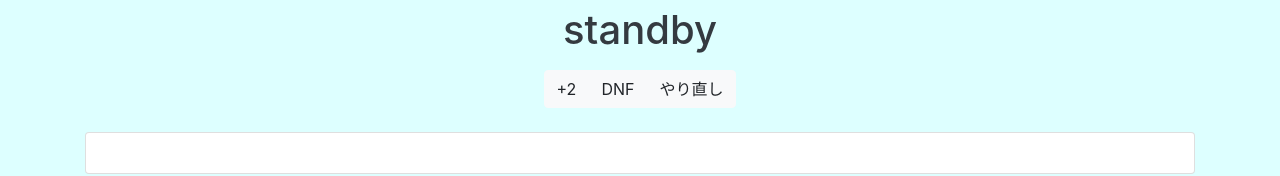
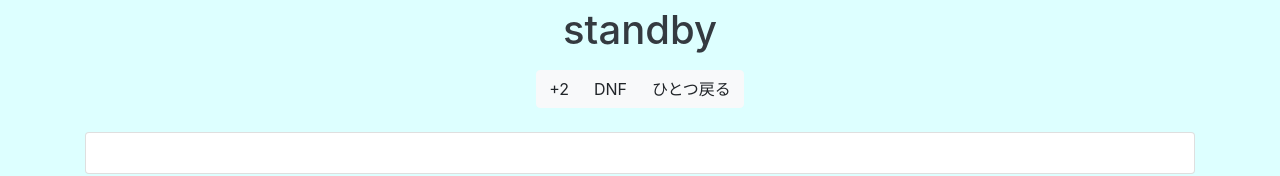
Before and after one commit to ToshihitoKon/cubetimer, a Vue app: page / in a window 1280 px wide. Shown: the part 160-336 px from the top of the page. Built offline with nearby package versions, Linux system fonts and the light colour scheme.

Commit message:
Update cancelLastTime

```diff
--- a/src/components/Cubetimer.vue
+++ b/src/components/Cubetimer.vue
@@ -30,7 +30,7 @@
           <div class="btn-group mt-2">
             <button type="button" v-on:click="setPenalty" class="btn btn-light ignore-press-timer select-none">+2</button>
             <button type="button" v-on:click="setDNF" class="btn btn-light ignore-press-timer select-none">DNF</button>
-            <button type="button" v-on:click="cancelLastTime" class="btn btn-light ignore-press-timer select-none">やり直し</button>
+            <button type="button" v-on:click="cancelLastTime" class="btn btn-light ignore-press-timer select-none">ひとつ戻る</button>
           </div>
         </div>
         <div class="card mt-4">
@@ -264,12 +264,14 @@ export default {
       this.updateCurrentTimer(timer)
     },
     cancelLastTime: function() {
-      if(1 < this.currentScramble){
-        this.currentScramble -= 1
+      if (window.confirm('直前の記録を削除します。よろしいですか？')) {
+        if(1 < this.currentScramble){
+          this.currentScramble -= 1
+        }
+        var times = this.times
+        times.splice(this.currentScramble - 1, 1)
+        this.times = times
       }
-      var times = this.times
-      times.splice(this.currentScramble - 1, 1)
-      this.times = times
     },
 
     // filtersみたいなやつら
```
